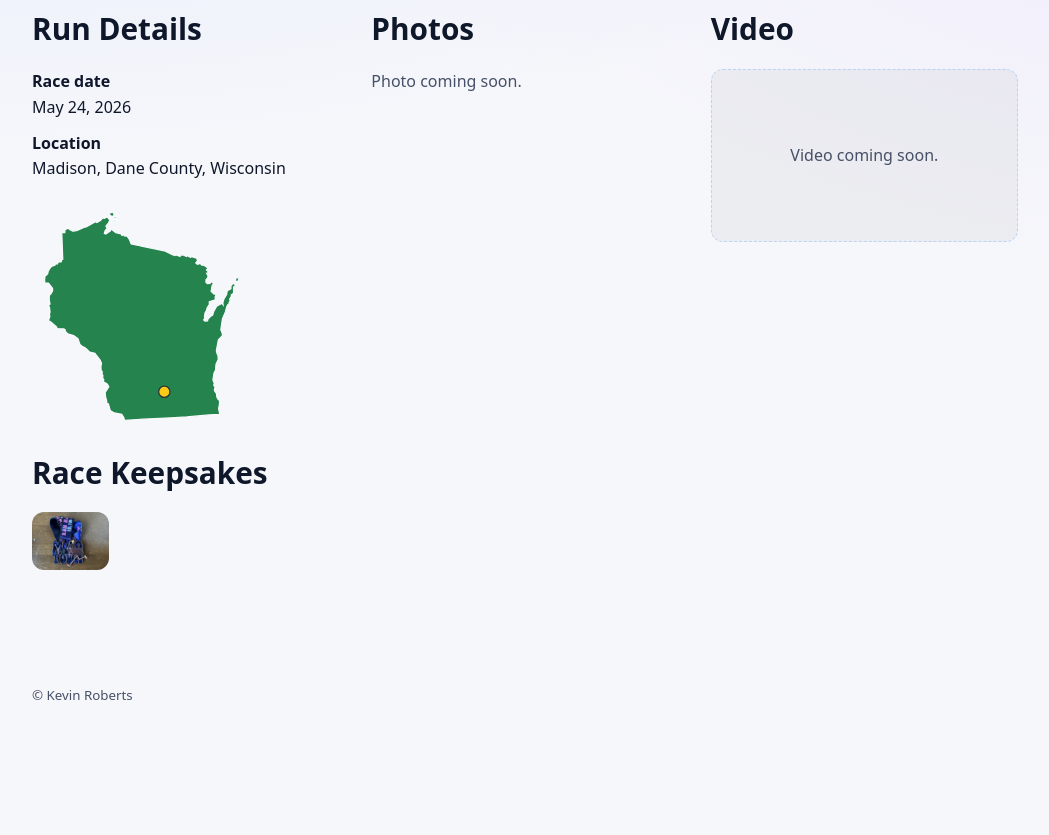
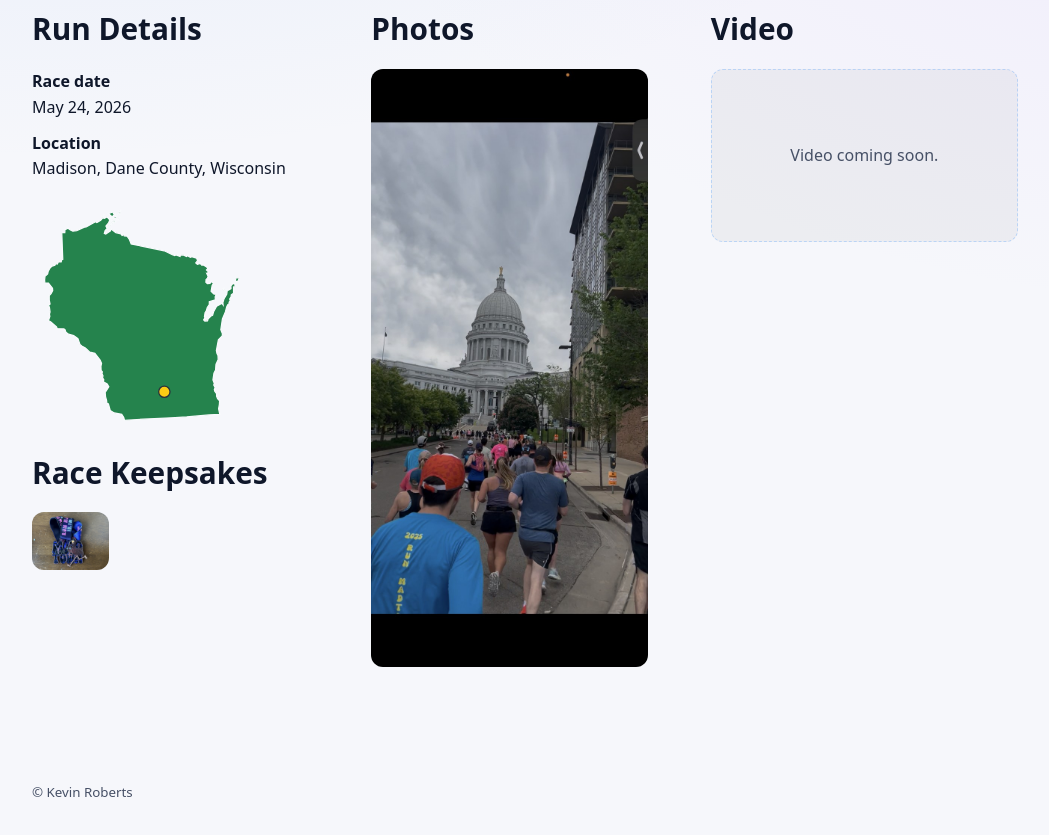
Before and after one commit to Kevin-Jay-Roberts21/Kevin-Jay-Roberts21.github.io, a plain HTML site: page personal-projects/athletics/half-marathons/wisconsin/index.html in a window 1280 px wide. Shown: the part 413-1248 px from the top of the page, without its empty margins (115-1164 px from the left). Before the commit the page ends 1201 px from the top, so only its background shows below. Drawn offline with Linux system fonts and the light colour scheme.

Commit message:
Add Missouri, Ohio, and Wisconsin half marathon photos

```diff
--- a/personal-projects/athletics/half-marathons/wisconsin/index.html
+++ b/personal-projects/athletics/half-marathons/wisconsin/index.html
@@ -78,7 +78,9 @@
         </section>
         <section>
           <h2>Photos</h2>
-          <p class="placeholder">Photo coming soon.</p>
+          <div class="race-photo-gallery">
+            <img class="race-photo" src="/assets/half-marathons/wisconsin/2.jpg" alt="Wisconsin half marathon photo" width="740" height="1600" loading="lazy" />
+          </div>
         </section>
         <section>
           <h2>Video</h2>
```
Also changed, not shown: personal-projects/athletics/half-marathons/missouri/index.html (+3 -1 lines), personal-projects/athletics/half-marathons/ohio/index.html (+3 -1 lines), assets/half-marathons/missouri/2.jpg (added), assets/half-marathons/ohio/2.jpg (added), assets/half-marathons/wisconsin/2.jpg (added).
